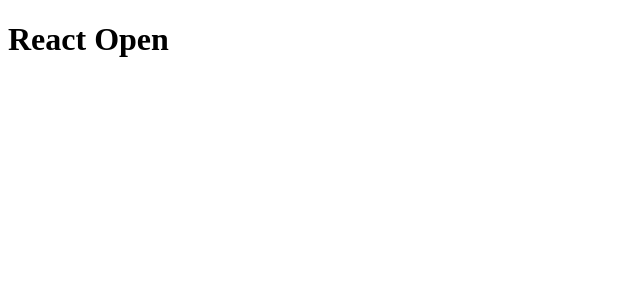
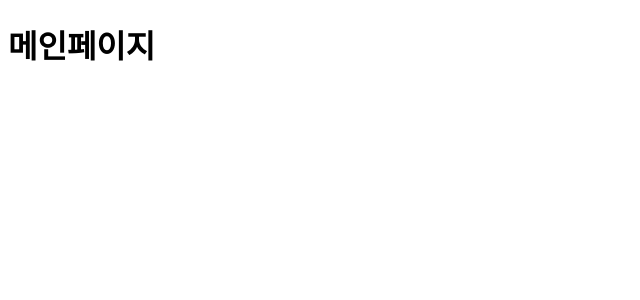
Before and after one commit to sesac-this-way-and-that/detalks-front, a React (Create React App) app: page / in a window 1280 px wide. Shown: the top 300 px of the page, without its empty margins (0-640 px from the left). Built offline with nearby package versions, Linux system fonts and the light colour scheme.

Commit message:
Init: 기본 router 추가, 404페이지 파일, env 파일 생성

```diff
--- a/src/App.tsx
+++ b/src/App.tsx
@@ -1,8 +1,16 @@
+import { Route, Routes } from "react-router-dom";
+import "./styles/index.scss";
+import Main from "./components/Main";
+import NotFound from "./components/NotFound";
+
 function App() {
   return (
-    <div className="App">
-      <h1>React Open</h1>
-    </div>
+    <>
+      <Routes>
+        <Route path="/" element={<Main />} />
+        <Route path="*" element={<NotFound />} />
+      </Routes>
+    </>
   );
 }
 
--- a/src/components/Main.tsx
+++ b/src/components/Main.tsx
@@ -0,0 +1,3 @@
+export default function Main() {
+  return <h1>메인페이지</h1>;
+}
--- /dev/null
+++ b/src/components/NotFound.tsx
@@ -0,0 +1,3 @@
+export default function NotFound() {
+  return <h1>404 not found</h1>;
+}
--- a/src/index.tsx
+++ b/src/index.tsx
@@ -1,12 +1,12 @@
-import React from "react";
 import ReactDOM from "react-dom/client";
 import App from "./App";
+import { BrowserRouter } from "react-router-dom";
 
 const root = ReactDOM.createRoot(
   document.getElementById("root") as HTMLElement
 );
 root.render(
-  <React.StrictMode>
+  <BrowserRouter>
     <App />
-  </React.StrictMode>
+  </BrowserRouter>
 );
```
Also changed, not shown: 1 other file (tests, documents, lock files or other folders).
